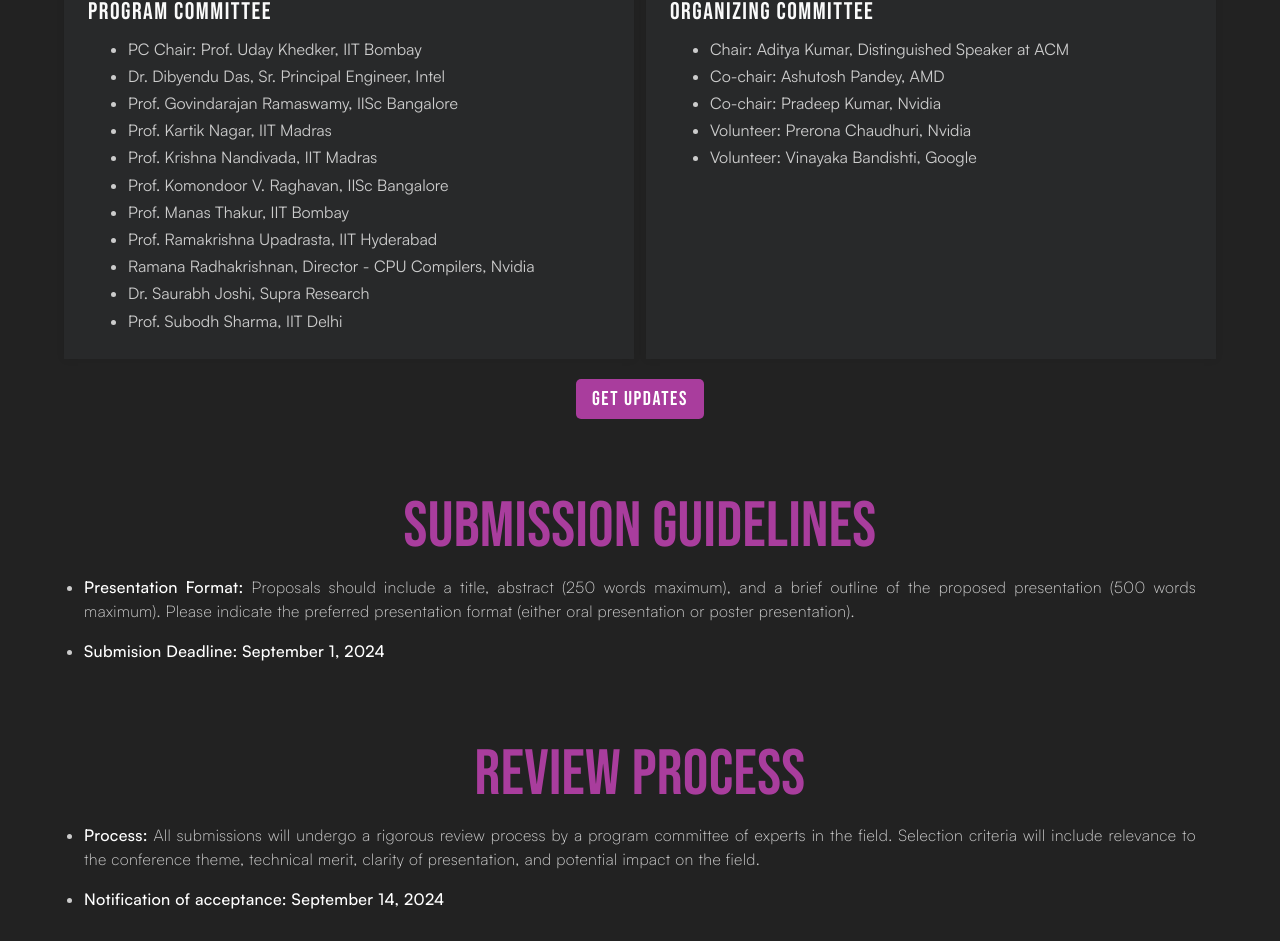
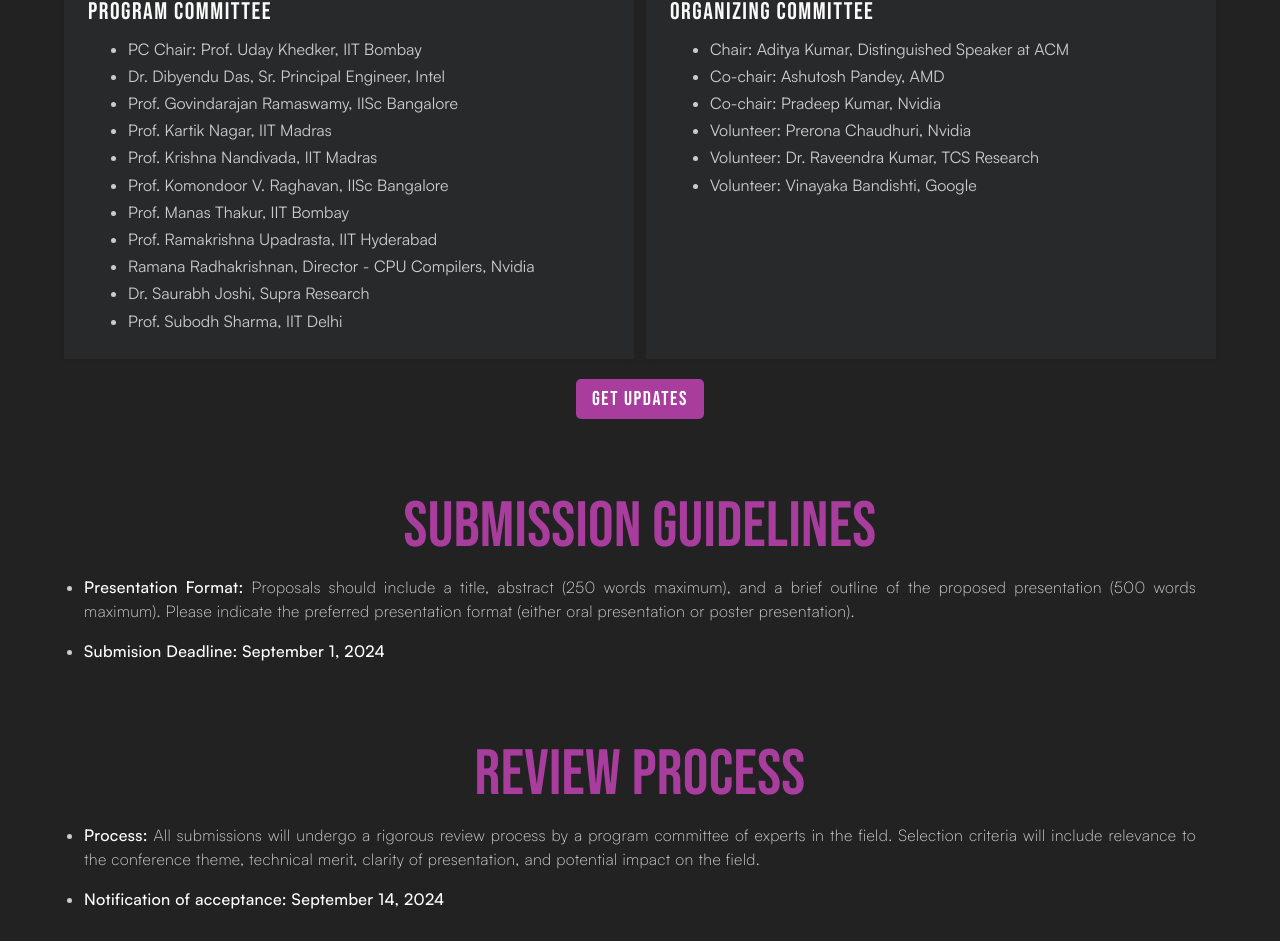
Before and after one commit to compilertech/compilertech-fe, a React (Vite) app: page / in a window 1280 px wide. Shown: the part 4215-5156 px from the top of the page. Built offline with nearby package versions, Linux system fonts and the light colour scheme.

Commit message:
Add Raveendra to the volunteers list

```diff
--- a/src/components/Organizer.tsx
+++ b/src/components/Organizer.tsx
@@ -74,6 +74,9 @@ const Organizer: React.FC = () => {
               </CommitteeListItem>
               <CommitteeListItem>
                 Volunteer: Prerona Chaudhuri, Nvidia
+              </CommitteeListItem>
+              <CommitteeListItem>
+                Volunteer: Dr. Raveendra Kumar, TCS Research
               </CommitteeListItem>
               <CommitteeListItem>
                 Volunteer: Vinayaka Bandishti, Google
```
